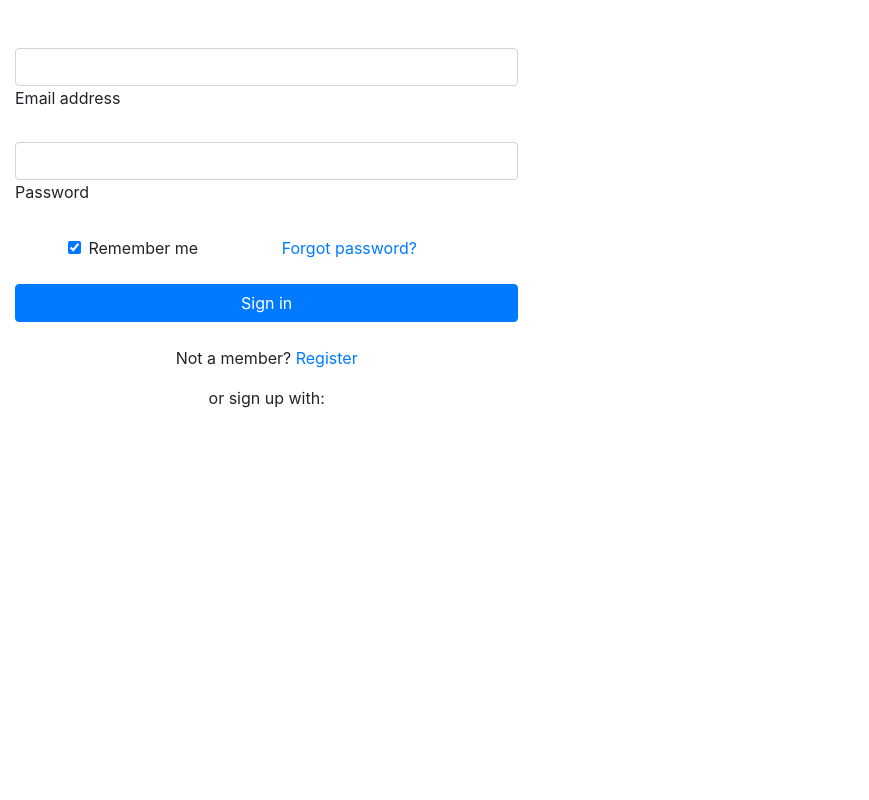
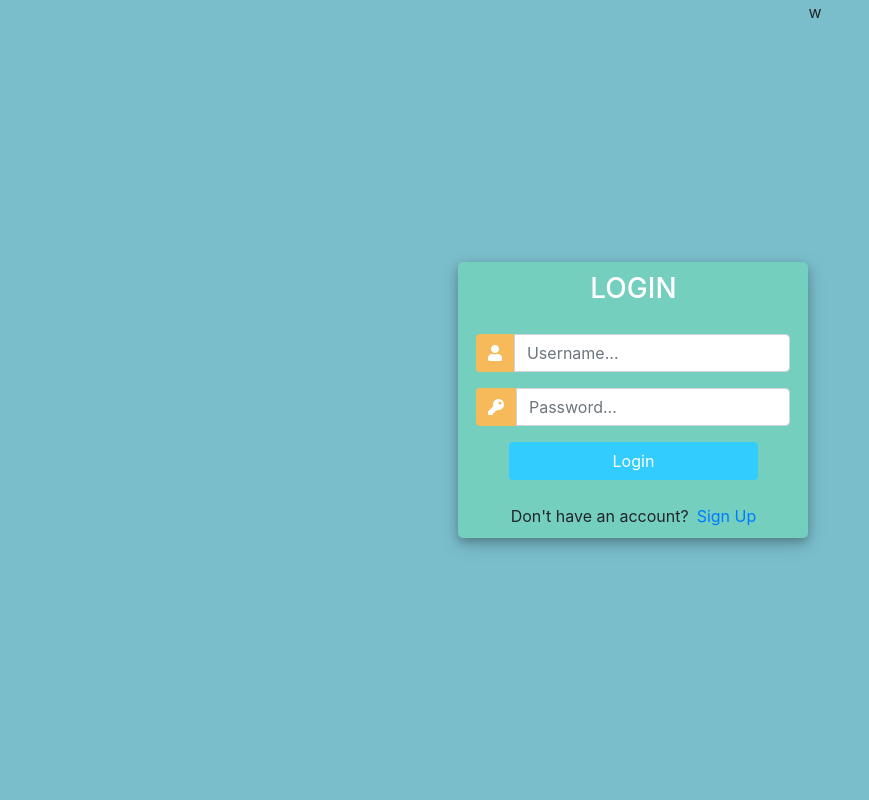
Before and after one commit to CemHarput/library-django, a Django app: template templates/login.html in a window 1280 px wide. Shown: the whole page, without its empty margins (0-869 px from the left). Run offline with Django 3.2, Linux system fonts and the light colour scheme; the template is opened without the code that fills it, so the values that code supplies are empty; some libraries are stand-ins or nearby versions.

Commit message:
Links Fixed

```diff
--- a/Library/urls.py
+++ b/Library/urls.py
@@ -2,8 +2,8 @@ from django.urls import path
 from . import views
 
 urlpatterns = [
-    path('login/', views.login),
-    path('register/', views.register),
+    path('login/', views.login, name='login'),
+    path('register/', views.register, name='register'),
     path('update/<str:pk>', views.update),
     path('view/', views.view),
     path('delete/', views.delete),
--- a/templates/login.html
+++ b/templates/login.html
@@ -1,67 +1,120 @@
 <!DOCTYPE html>
-<html lang="en">
+<html>
+
 <head>
-    <meta charset="UTF-8">
-    <title>Login</title>
-    <link rel="stylesheet" href="https://cdn.jsdelivr.net/npm/bootstrap@4.3.1/dist/css/bootstrap.min.css" integrity="sha384-ggOyR0iXCbMQv3Xipma34MD+dH/1fQ784/j6cY/iJTQUOhcWr7x9JvoRxT2MZw1T" crossorigin="anonymous">
+	<title>Login</title>
+	<link rel="stylesheet" href="https://stackpath.bootstrapcdn.com/bootstrap/4.1.3/css/bootstrap.min.css" integrity="sha384-MCw98/SFnGE8fJT3GXwEOngsV7Zt27NXFoaoApmYm81iuXoPkFOJwJ8ERdknLPMO" crossorigin="anonymous">
+	<script src="https://ajax.googleapis.com/ajax/libs/jquery/3.3.1/jquery.min.js"></script>
+	<link rel="stylesheet" href="https://use.fontawesome.com/releases/v5.6.1/css/all.css" integrity="sha384-gfdkjb5BdAXd+lj+gudLWI+BXq4IuLW5IT+brZEZsLFm++aCMlF1V92rMkPaX4PP" crossorigin="anonymous">
+
+
+	<style>
+		body,
+		html {
+			margin: 0;
+			padding: 0;
+			height: 100%;
+			background: #7abecc !important;
+		}
+		.user_card {
+			width: 350px;
+			margin-top: auto;
+			margin-bottom: auto;
+			background: #74cfbf;
+			position: relative;
+			display: flex;
+			justify-content: center;
+			flex-direction: column;
+			padding: 10px;
+			box-shadow: 0 4px 8px 0 rgba(0, 0, 0, 0.2), 0 6px 20px 0 rgba(0, 0, 0, 0.19);
+			-webkit-box-shadow: 0 4px 8px 0 rgba(0, 0, 0, 0.2), 0 6px 20px 0 rgba(0, 0, 0, 0.19);
+			-moz-box-shadow: 0 4px 8px 0 rgba(0, 0, 0, 0.2), 0 6px 20px 0 rgba(0, 0, 0, 0.19);
+			border-radius: 5px;
+
+		}
+
+		.form_container {
+			margin-top: 20px;
+		}
+
+		#form-title{
+			color: #fff;
+
+		}
+
+		.login_btn {
+			width: 100%;
+			background: #33ccff !important;
+			color: white !important;
+		}
+		.login_btn:focus {
+			box-shadow: none !important;
+			outline: 0px !important;
+		}
+		.login_container {
+			padding: 0 2rem;
+		}
+		.input-group-text {
+			background: #f7ba5b !important;
+			color: white !important;
+			border: 0 !important;
+			border-radius: 0.25rem 0 0 0.25rem !important;
+		}
+		.input_user,
+		.input_pass:focus {
+			box-shadow: none !important;
+			outline: 0px !important;
+		}
+
+		#messages{
+			background-color: grey;
+			color: #fff;
+			padding: 10px;
+			margin-top: 10px;
+		}
+	</style>
+
 </head>
 <body>
-<div class="col-lg-5 mt-5"><form>
-  <!-- Email input -->
-  <div class="form-outline mb-4">
-    <input type="email" id="form2Example1" class="form-control" />
-    <label class="form-label" for="form2Example1">Email address</label>
-  </div>
+	<div class="container h-100">
+		<div class="d-flex justify-content-center h-100">
+			<div class="user_card">
+				<div class="d-flex justify-content-center">
 
-  <!-- Password input -->
-  <div class="form-outline mb-4">
-    <input type="password" id="form2Example2" class="form-control" />
-    <label class="form-label" for="form2Example2">Password</label>
-  </div>
 
-  <!-- 2 column grid layout for inline styling -->
-  <div class="row mb-4">
-    <div class="col d-flex justify-content-center">
-      <!-- Checkbox -->
-      <div class="form-check">
-        <input class="form-check-input" type="checkbox" value="" id="form2Example31" checked />
-        <label class="form-check-label" for="form2Example31"> Remember me </label>
-      </div>
-    </div>
+					<h3 id="form-title">LOGIN</h3>
+				</div>
+				<div class="d-flex justify-content-center form_container">
+					<form method="POST" action="">
+						<div class="input-group mb-3">
+							<div class="input-group-append">
+								<span class="input-group-text"><i class="fas fa-user"></i></span>
+							</div>
+							<input type="text" name="username" placeholder="Username..." class="form-control">
+						</div>
+						<div class="input-group mb-2">
+							<div class="input-group-append">
+								<span class="input-group-text"><i class="fas fa-key"></i></span>
+							</div>
+								<input type="password" name="password" placeholder="Password..." class="form-control" >
+						</div>
 
-    <div class="col">
-      <!-- Simple link -->
-      <a href="#!">Forgot password?</a>
-    </div>
-  </div>
+							<div class="d-flex justify-content-center mt-3 login_container">
+				 				<input class="btn login_btn" type="submit" value="Login">
+				   			</div>
+					</form>
 
-  <!-- Submit button -->
-  <button type="button" class="btn btn-primary btn-block mb-4">Sign in</button>
+				</div>
 
-  <!-- Register buttons -->
-  <div class="text-center">
-    <p>Not a member? <a href="#!">Register</a></p>
-    <p>or sign up with:</p>
-    <button type="button" class="btn btn-link btn-floating mx-1">
-      <i class="fab fa-facebook-f"></i>
-    </button>
+				<div class="mt-4">
+					<div class="d-flex justify-content-center links">
+						Don't have an account? <a href="{% url 'register' %}" class="ml-2">Sign Up</a>
+					</div>
 
-    <button type="button" class="btn btn-link btn-floating mx-1">
-      <i class="fab fa-google"></i>
-    </button>
+				</div>
+			</div>w
+		</div>
+	</div>
+</body>
 
-    <button type="button" class="btn btn-link btn-floating mx-1">
-      <i class="fab fa-twitter"></i>
-    </button>
-
-    <button type="button" class="btn btn-link btn-floating mx-1">
-      <i class="fab fa-github"></i>
-    </button>
-  </div>
-</form></div>
-
-    <script src="https://code.jquery.com/jquery-3.3.1.slim.min.js" integrity="sha384-q8i/X+965DzO0rT7abK41JStQIAqVgRVzpbzo5smXKp4YfRvH+8abtTE1Pi6jizo" crossorigin="anonymous"></script>
-    <script src="https://cdn.jsdelivr.net/npm/popper.js@1.14.7/dist/umd/popper.min.js" integrity="sha384-UO2eT0CpHqdSJQ6hJty5KVphtPhzWj9WO1clHTMGa3JDZwrnQq4sF86dIHNDz0W1" crossorigin="anonymous"></script>
-    <script src="https://cdn.jsdelivr.net/npm/bootstrap@4.3.1/dist/js/bootstrap.min.js" integrity="sha384-JjSmVgyd0p3pXB1rRibZUAYoIIy6OrQ6VrjIEaFf/nJGzIxFDsf4x0xIM+B07jRM" crossorigin="anonymous"></script>
-</body>
 </html>
```
Also changed, not shown: Library_Project/urls.py (+3 -5 lines), templates/register.html (+130 -25 lines), db.sqlite3.
